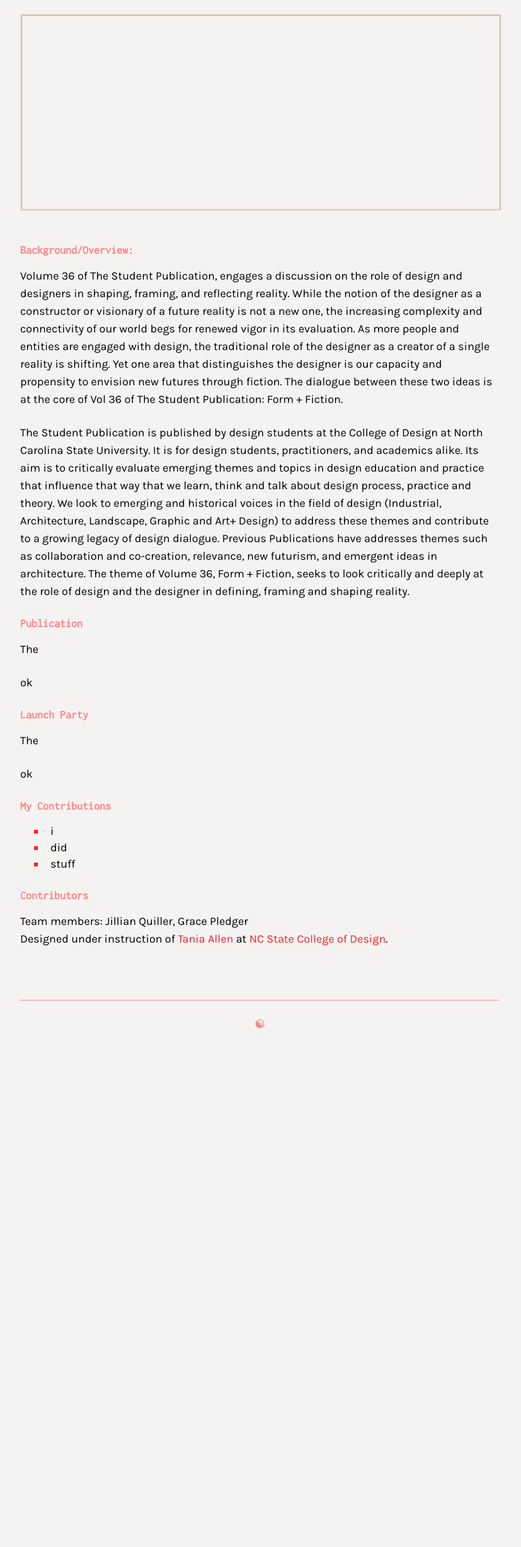
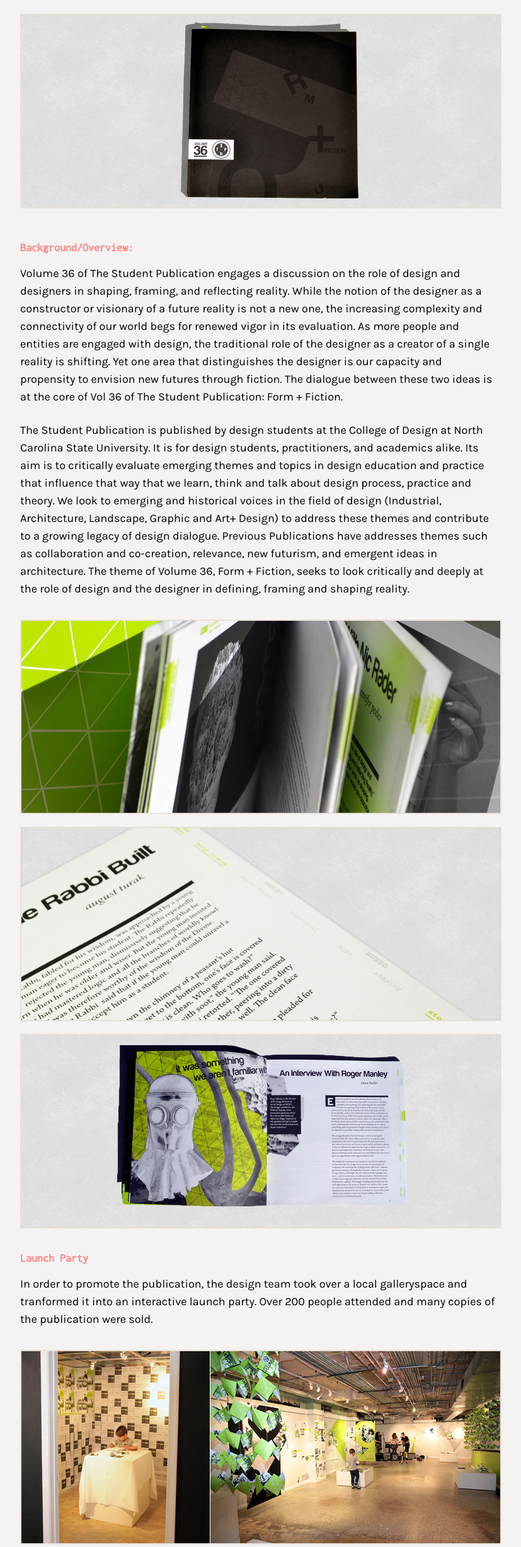
Before and after one commit to saranyi/saranyi.github.io, a plain HTML site: page TSP.html in a window 1280 px wide. Shown: the part 340-2797 px from the top of the page at 63% size, without its empty margins (228-1055 px from the left). Before the commit the page ends 2014 px from the top, so only its background shows below. Drawn offline with nearby package versions, Linux system fonts and the light colour scheme.

Commit message:
TSP project update

```diff
--- a/TSP.html
+++ b/TSP.html
@@ -24,34 +24,37 @@
 			<div class="a">
 				<h1> The Student Publication Volume 36:
 				<br> Form + Fiction</h1>
-				<img src="./img/placeholder.png">
+				<img src="./img/index/tsp.jpg">
 			</div>
 			<div class="c">
 				<h5>Background/Overview:</h5>
 
-				<p> Volume 36 of The Student Publication, engages a discussion on the role of design and designers in shaping, framing, and reflecting reality. While the notion of the designer as a constructor or visionary of a future reality is not a new one, the increasing complexity and connectivity of our world begs for renewed vigor in its evaluation. As more people and entities are engaged with design, the traditional role of the designer as a creator of a single reality is shifting. Yet one area that distinguishes the designer is our capacity and propensity to envision new futures through fiction. The dialogue between these two ideas is at the core of Vol 36 of The Student Publication: Form + Fiction. <a href="http://design.ncsu.edu/student-publication/?page_id=579" target="_blank"></a> </p>
+				<p> Volume 36 of The Student Publication engages a discussion on the role of design and designers in shaping, framing, and reflecting reality. While the notion of the designer as a constructor or visionary of a future reality is not a new one, the increasing complexity and connectivity of our world begs for renewed vigor in its evaluation. As more people and entities are engaged with design, the traditional role of the designer as a creator of a single reality is shifting. Yet one area that distinguishes the designer is our capacity and propensity to envision new futures through fiction. The dialogue between these two ideas is at the core of Vol 36 of The Student Publication: Form + Fiction. </p>
 
-				<p>The Student Publication is published by design students at the College of Design at North Carolina State University. It is for design students, practitioners, and academics alike. Its aim is to critically evaluate emerging themes and topics in design education and practice that influence that way that we learn, think and talk about design process, practice and theory. We look to emerging and historical voices in the field of design (Industrial, Architecture, Landscape, Graphic and Art+ Design) to address these themes and contribute to a growing legacy of design dialogue. Previous Publications have addresses themes such as collaboration and co-creation, relevance, new futurism, and emergent ideas in architecture. The theme of Volume 36, Form + Fiction, seeks to look critically and deeply at the role of design and the designer in defining, framing and shaping reality. <a href="http://design.ncsu.edu/student-publication/?page_id=579" target="_blank"></a> </p>
+				<p>The Student Publication is published by design students at the College of Design at North Carolina State University. It is for design students, practitioners, and academics alike. Its aim is to critically evaluate emerging themes and topics in design education and practice that influence that way that we learn, think and talk about design process, practice and theory. We look to emerging and historical voices in the field of design (Industrial, Architecture, Landscape, Graphic and Art+ Design) to address these themes and contribute to a growing legacy of design dialogue. Previous Publications have addresses themes such as collaboration and co-creation, relevance, new futurism, and emergent ideas in architecture. The theme of Volume 36, Form + Fiction, seeks to look critically and deeply at the role of design and the designer in defining, framing and shaping reality. </a> </p>
+				<img src="./img/tsp/tspclose.jpg">
+				<img src="./img/tsp/tspdetail.jpg">
+				<img src="./img/tsp/tspspread.jpg">
+					<p></p>
+				<h5>Launch Party</h5>
+				<p>In order to promote the publication, the design team took over a local galleryspace and tranformed it into an interactive launch party. Over 200 people attended and many copies of the publication were sold.</p>
 
-				<h5>Publication</h5>
-				<p>The</p>
-				<p>ok</p>
-
-				<h5>Launch Party</h5>
-				<p>The</p>
-				<p>ok</p>
-
+				<img src="./img/tsp/launchparty.jpg">
+				<img src="./img/tsp/tspswag.jpg">
+					<p></p>
 				<h5>My Contributions</h5>
+				<p>My role was as a member of the design team. I was responsible for: </p>
 					<ul>
-						<li><span> i </span> </li>
-						<li><span> did </span></li>
-						<li><span> stuff </span></li>
+						<li><span> Collaborating with a small team to pick and develop a visual direction for this issue based on the theme</span> </li>
+						<li><span> Curating the content to create a compelling journey throughout the publication</span></li>
+						<li><span> Producing varrious spreads, focusing on typographic detail</span></li>
+						<li><span> Planning and execution for the transformation of our galleryspace into an interactive launch party</span></li>
 					</ul>
 
 				<h5>Contributors</h5>
 				<p>Team members: Jillian Quiller, Grace Pledger
 				<br>
-				Designed under instruction of <a href="http://www.tanialallen.com/">Tania Allen</a> at <a href="http://design.ncsu.edu/">NC State College of Design</a>.</p>
+				Designed under instruction of <a href="http://www.tanialallen.com/">Tania Allen</a> at <a href="http://design.ncsu.edu/">NC State College of Design</a></p>
 			</div>
 
 	<div class="footer">
```
Also changed, not shown: img/tsp/launchparty.jpg (added), img/tsp/tspclose.jpg (added), img/tsp/tspdetail.jpg (added), img/tsp/tspspread.jpg (added), img/tsp/tspswag.jpg (added).
